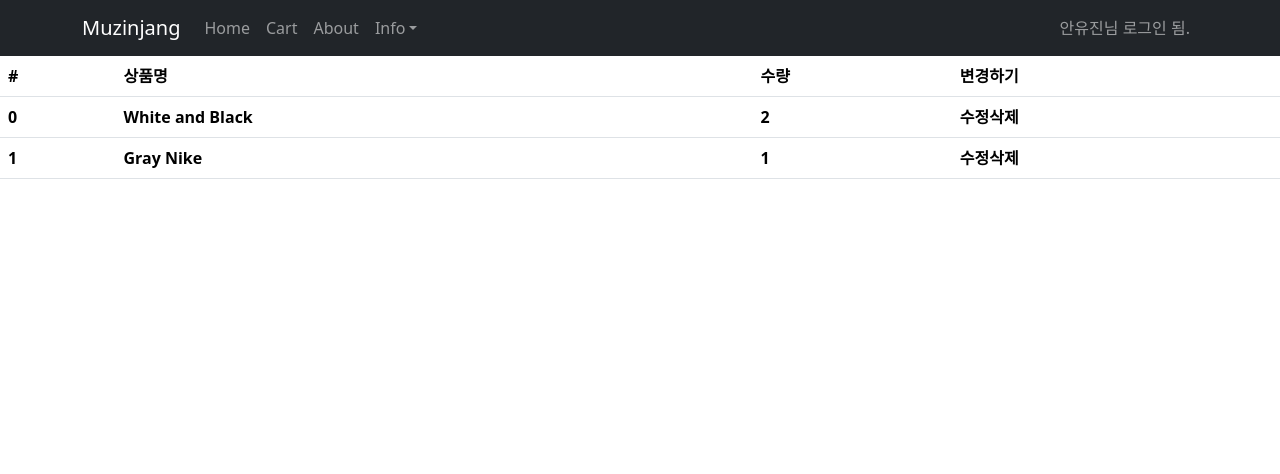
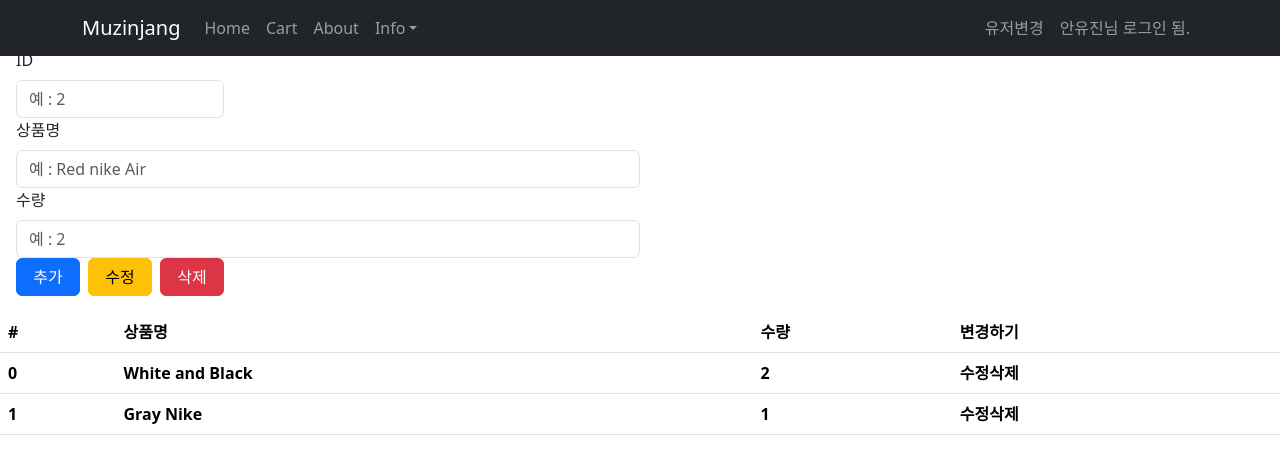
Before and after one commit to ravvitkim/shoes-shop, a React (Vite) app: page /cart in a window 1280 px wide. Shown: the top 474 px of the page. Built offline with nearby package versions, Linux system fonts and the light colour scheme; no server answers.

Commit message:
crud처리

```diff
--- a/src/AppNavBar/index.jsx
+++ b/src/AppNavBar/index.jsx
@@ -16,9 +16,9 @@
   // console.log(loginUser)
 
   //store에서 정보 가져오기 (zustand사용)
-  const {userName, productStock} = userStore();
+  const {userName, productStock, productName, changeName, addProduct} = userStore();
 
-  console.log(userName)
+  console.log(productName)
   console.log(productStock)
 
 
@@ -40,6 +40,11 @@
               </NavDropdown>
             </Nav>
             <Nav className="ms-auto align-items-center">
+              <Nav.Link as="span"
+                onClick={()=>{
+                  changeName()
+                  addProduct('르무통',5)
+                }}>유저변경</Nav.Link>
               <Nav.Link as="span">{`${userName}님 로그인 됨.`}</Nav.Link>
             </Nav>
           </Container>
--- a/src/Cart/index.jsx
+++ b/src/Cart/index.jsx
@@ -2,23 +2,54 @@
 import Table from 'react-bootstrap/Table';
 import userStore from "../store/userStore";
 import cartstore from "../store/cartStore";
+import { Form, Row, Col,Button,InputGroup } from "react-bootstrap";
 
 function Cart(){
   //특정 스테이트만 가져오는 방법
   const userName = userStore((state)=>state.userName)
   // console.log(userName)
-
-  const {productName, productStock} = userStore();
-
   // console.log(productName)
   // console.log(productStock)
 
   //카트 데이터 가져오기
-  const cartData = cartstore((x)=> x.cartData);
+  // const cartData = cartstore((x)=> x.cartData);
+  const {cartData} = cartstore();
   console.log(cartData)
 
   return(
     <div>
+      {/* CRUD 테스트 용 폼 */}
+      <Form className="mb-3 px-3">
+        <Row className="gy-2 gx-2 align-items-end"></Row>
+          <Col xs={12} md={2}>
+            <Form.Label>ID</Form.Label>
+            <Form.Control name="id"
+              type="number"
+              placeholder="예 : 2"
+              min={0} />
+          </Col>
+          <Col xs={12} md={6}>
+            <Form.Label>상품명</Form.Label>
+            <Form.Control name="id"
+              type="text"
+              placeholder="예 : Red nike Air"
+            />
+          </Col>
+          <Col xs={12} md={6}>
+            <Form.Label>수량</Form.Label>
+            <InputGroup>
+            <Form.Control name="count"
+              type="number"
+              placeholder="예 : 2"
+              min={1}
+            /></InputGroup>
+          </Col>
+          <Col xs={12} md={2} className="d-flex gap-2">
+            <Button variant="primary" className="flex-fill">추가</Button>
+            <Button variant="warning" className="flex-fill">수정</Button>
+            <Button variant="danger" className="flex-fill">삭제</Button>
+          </Col>
+      </Form>
       <Table>
         <thead>
           <tr>
--- a/src/store/userStore.js
+++ b/src/store/userStore.js
@@ -8,11 +8,28 @@
     productStock: [10,11,12],
 
     //각종 함수(Delete,Update)
-    chageName: ()=> set((state)=>({
+    changeName: ()=> set((state)=>({
       userName: '장원영'
     })),
-    chageProductName: ()=>set((state)=>(
-      {productName: [...productName, '고무신'] }
+
+    addProduct: ()=>set((state)=>(
+      // state.productName : 이전 값
+      {
+        productName: [...state.productName, '고무신'],
+        productStock: [...state.productStock, 1]
+
+      }
+
+    )),
+    //오버로딩 지원않음 -->나중것이 쓰임
+    addProduct: (name,stock=1)=>set((state)=>(
+      // state.productName : 이전 값
+      {
+        productName: [...state.productName, name],
+        productStock: [...state.productStock, stock]
+
+      }
+
     )),
   }
 ));
```
